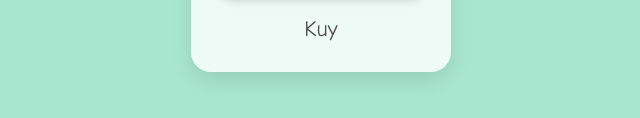
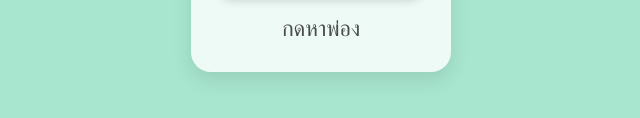
Before and after one commit to Lucky007-Void/Test2, a plain HTML site: page index.html in a window 1280 px wide. Shown: the part 456-574 px from the top of the page, 319-959 px from the left. Drawn offline with Linux system fonts and the light colour scheme.

Commit message:
Update index.html

```diff
--- a/index.html
+++ b/index.html
@@ -58,7 +58,7 @@
       <img src="https://media.tenor.com/GeKfE4wmsI0AAAAj/mad-pepe.gif" alt="Cute Pepe waving">
     </div>
     <div class="text-container">
-      <p>Kuy</p>
+      <p>กดหาพ่อง</p>
     </div>
   </div>
 </body>
```
